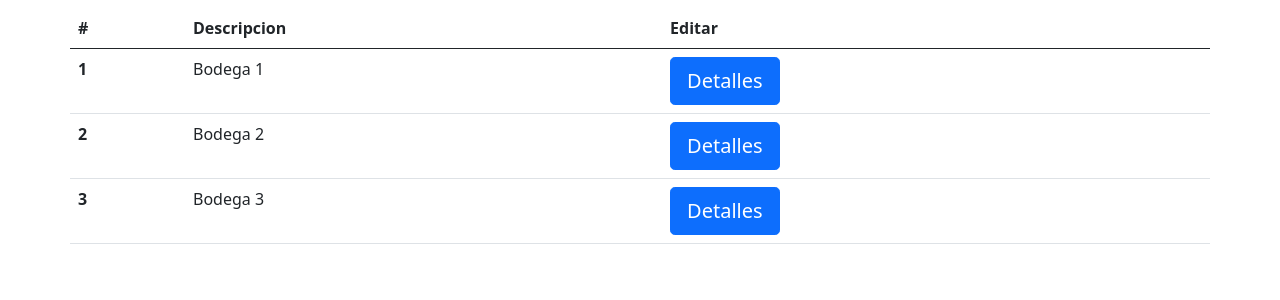
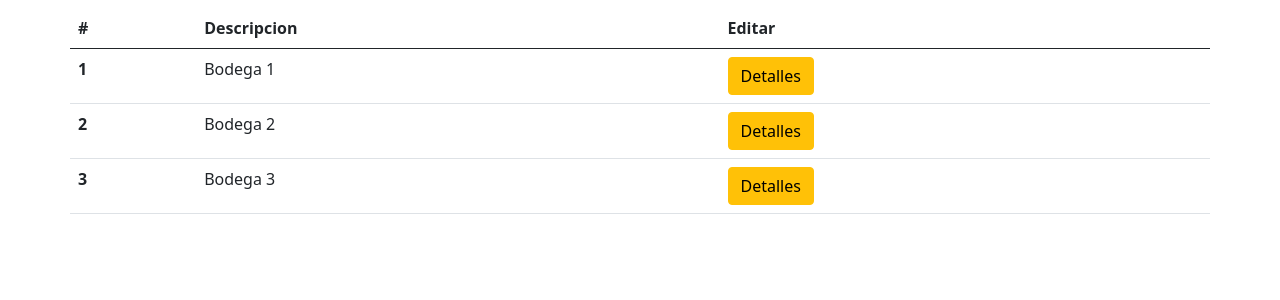
Before and after one commit to juliojimenez-98/bodegas_aquisipo, a Django app: template bodega_app/templates/bodeapp/home/bodegas.html in a window 1280 px wide. Shown: the part 56-356 px from the top of the page. Run offline with Django 3.2, Linux system fonts and the light colour scheme; the template is opened without the code that fills it: values that come from a table or form of the project are taken from there, others are empty; a user stored in the database is signed in; data comes from the database, SQL or seed files in the repository.

Commit message:
Fix button detalles en tabla de bodegas

```diff
--- a/bodega_app/templates/bodeapp/home/bodegas.html
+++ b/bodega_app/templates/bodeapp/home/bodegas.html
@@ -15,9 +15,7 @@
       <th scope="row">{{bodega.numero}}</th>
       <td>{{bodega.descripcion}}</td>
       <td>
-        <a
-          href="{% url 'detalle-bodega' bodega.id  %}"
-          class="btn btn-primary btn-lg"
+        <a href="{% url 'detalle-bodega' bodega.id  %}" class="btn btn-warning"
           ><span class="glyphicon glyphicon-home"></span> Detalles
         </a>
       </td>
```
